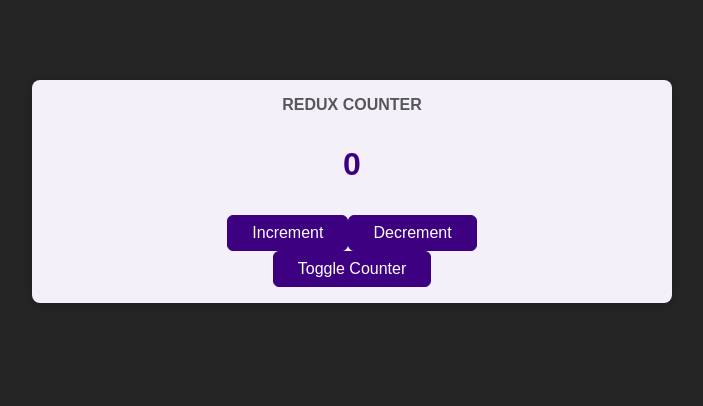
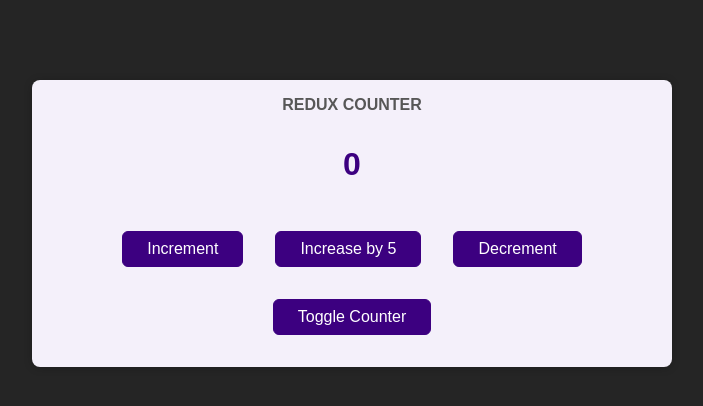
Before and after one commit to ilkyazar/react-complete-guide-redux-basics, a React (Create React App) app: page / in a window 1280 px wide. Shown: the top 406 px of the page, without its empty margins (288-991 px from the left). Built offline with nearby package versions, Linux system fonts and the light colour scheme.

Commit message:
attach payload to increase action

```diff
--- a/src/components/Counter.js
+++ b/src/components/Counter.js
@@ -8,6 +8,10 @@
 
   const incrementHandler = () => {
     dispatch({ type: 'increment' });
+  };
+
+  const increaseHandler = () => {
+    dispatch({ type: 'increase', amount: 5 });
   };
 
   const decrementHandler = () => {
@@ -22,6 +26,7 @@
       <div className={classes.value}>{counter}</div>
       <div>
         <button onClick={incrementHandler}>Increment</button>
+        <button onClick={increaseHandler}>Increase by 5</button>
         <button onClick={decrementHandler}>Decrement</button>
       </div>
       <button onClick={toggleCounterHandler}>Toggle Counter</button>
--- a/src/components/Counter.module.css
+++ b/src/components/Counter.module.css
@@ -21,3 +21,7 @@
   margin: 2rem 0;
   font-weight: bold;
 }
+
+.counter button {
+  margin: 1rem;
+}
--- a/src/store/index.js
+++ b/src/store/index.js
@@ -4,6 +4,12 @@
   if (action.type === 'increment') {
     return {
       counter: state.counter + 1,
+    };
+  }
+
+  if (action.type === 'increase') {
+    return {
+      counter: state.counter + action.amount,
     };
   }
 
```
